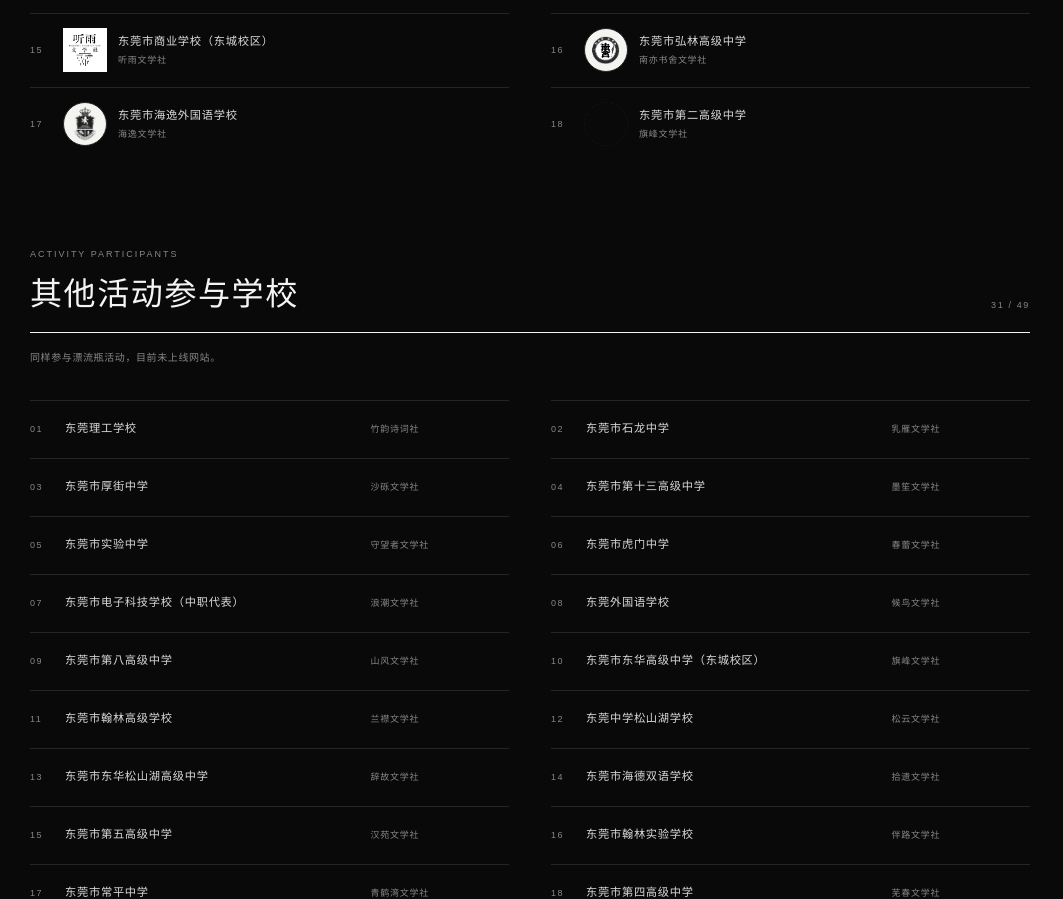
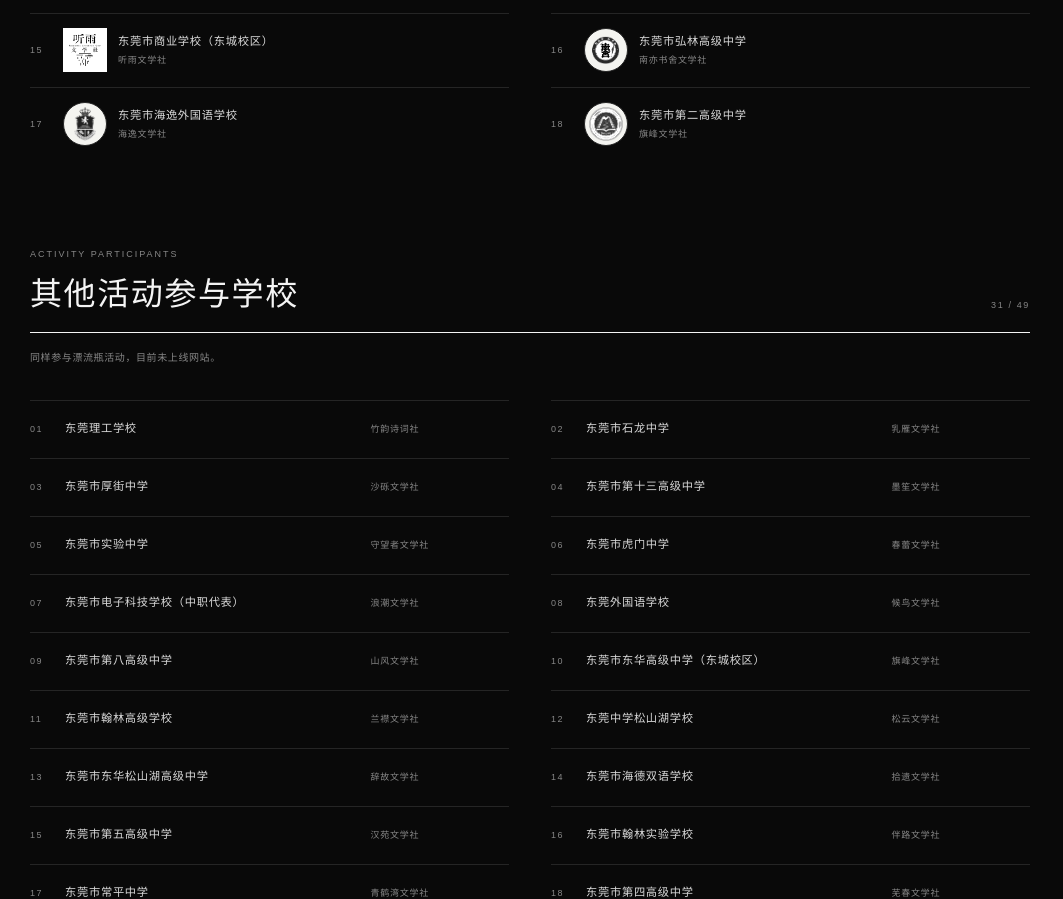
Before and after one commit to Gibson-HJQ/plp, a Next.js app: page / in a window 1280 px wide. Shown: the part 2579-3478 px from the top of the page, without its empty margins (0-1063 px from the left). Built offline with nearby package versions, Linux system fonts and the light colour scheme.

Commit message:
Add Flagpeak Literary Society emblem

```diff
--- a/app/page.tsx
+++ b/app/page.tsx
@@ -45,7 +45,7 @@ const clubs: Club[] = [
   { school: '东莞市虎门外语学校', club: '青年通讯社', logo: 'huqing.webp' },
   { school: '东莞中学', club: '云雕文学社', logo: 'yundiao.webp' },
   { school: '东莞市粤华学校', club: '流月文学社', logo: 'liuyue.webp' },
-  { school: '东莞市第二高级中学', club: '旗峰文学社', featured: true },
+  { school: '东莞市第二高级中学', club: '旗峰文学社', logo: 'qifeng.png', featured: true },
   { school: '东莞市东华松山湖高级中学', club: '辞故文学社' },
   { school: '东莞市海德双语学校', club: '拾遗文学社' },
   { school: '东莞市第五高级中学', club: '汉苑文学社' },
```
Also changed, not shown: public/assets/hero-emblems/qifeng.png (added).
